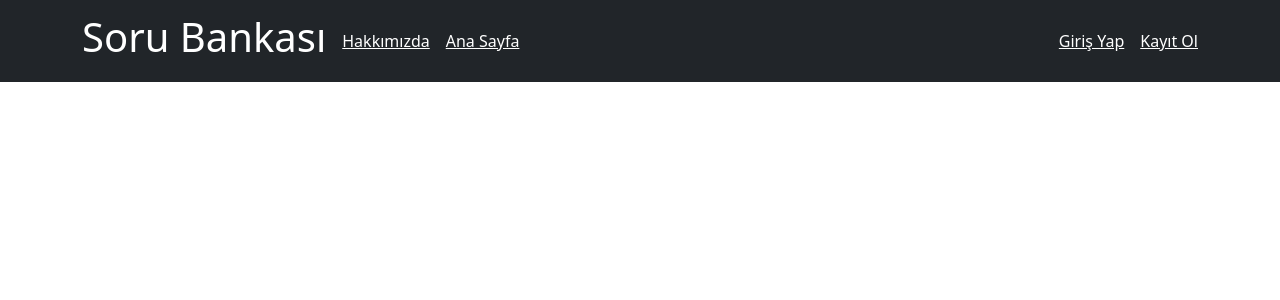
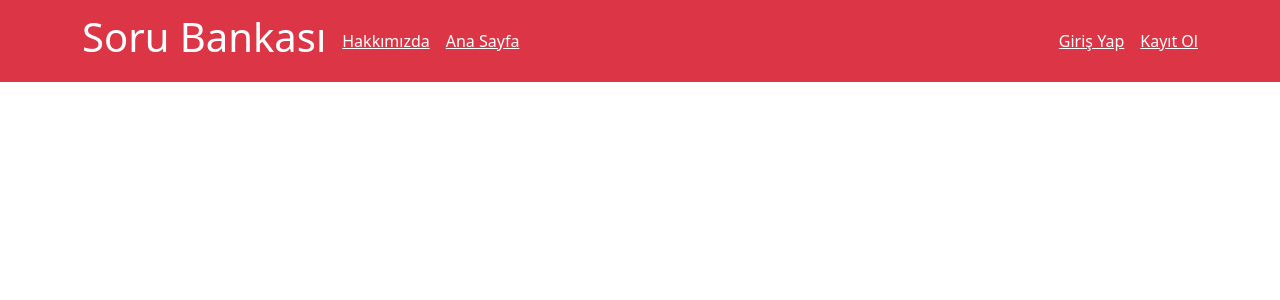
Before and after one commit to aslanvedat/sorubankasi_frontend, a React (Create React App) app: page / in a window 1280 px wide. Shown: the top 300 px of the page. Built offline with nearby package versions, Linux system fonts and the light colour scheme.

Commit message:
Update App.js

```diff
--- a/src/App.js
+++ b/src/App.js
@@ -1,6 +1,5 @@
-import React, {useState,useEffect} from "react";
-import {Link, Route,useNavigate, Routes} from "react-router-dom";
-//import RegisterScreen from "./components/RegisterScreen";
+import React from "react";
+import { Routes, Route, Link } from "react-router-dom";
 import Home from "./components/Home"
 import Login from "./components/Login"
 import 'bootstrap/dist/css/bootstrap.min.css';
@@ -10,74 +9,49 @@ import Container from 'react-bootstrap/Container';
 import Nav from 'react-bootstrap/Nav';
 import AboutUs from "./components/AboutUs";
 import AddStudent from "./components/AddStudent";
-import QuizScreen from "./components/QuizScreen";
-
-
-const App = () => {
+import QuizScreen from "./components/QuizScreen"
 
 const routeLinks = {
   home: '/home',
   aboutus: '/hakkimizda',
   login: '/giris',
   register: '/kayit-ol',
-        quiz:'/quiz'
+  quiz: '/quiz',
 }
 
-    const navigate = useNavigate();
-
-    const [isLogged, setLogged] = useState(false);
+class App extends React.Component {
 
 
-    useState(() => {
-        if (localStorage.getItem('authToken')) {
-            setLogged(true);
-        }
-    }, []);
-
-
-    const logout = () => {
-        localStorage.removeItem('authToken');
-        setLogged(false);
-        navigate('/giris');
-    }
-
+render() {
 
   return (
     <div>
 
-            <Navbar bg="dark" expand="lg">
+      <Navbar bg="danger" expand="lg">
         <Container>
-                    <Navbar.Brand><span style={{color: 'white'}}><h1>Soru Bankası</h1></span></Navbar.Brand>
-                    <Navbar.Toggle aria-controls="basic-navbar-nav"/>
+          <Navbar.Brand><span style={{ color: 'white' }}><h1>Soru Bankası</h1></span></Navbar.Brand>
+          <Navbar.Toggle aria-controls="basic-navbar-nav" />
           <Navbar.Collapse id="basic-navbar-nav">
             <Nav className="w-100">
-                            <div className="me-3"><Link to={routeLinks.aboutus}
-                                                        style={{color: 'white'}}>Hakkımızda</Link></div>
-                            <div className="me-3"><Link to={routeLinks.home} style={{color: 'white'}}>Ana
-                                Sayfa</Link></div>
-                            {!isLogged?<div className="ms-auto"><Link to={routeLinks.login} style={{color: 'white'}}>Giriş
-                                Yap</Link></div>:''}
-                            <div className="ms-3"><Link to={routeLinks.register} style={{color: 'white'}}>Kayıt
-                                Ol</Link></div>
-                            {isLogged?
-                            <div className="ms-3">
-                                <button onClick={logout}>Çıkış</button>
-                            </div>:''}
+              <div className="me-3"><Link to={routeLinks.aboutus} style={{ color: 'white' }}>Hakkımızda</Link></div>
+              <div className="me-3"><Link to={routeLinks.home} style={{ color: 'white' }}>Ana Sayfa</Link></div>
+              <div className="ms-auto"><Link to={routeLinks.login} style={{ color: 'white' }}>Giriş Yap</Link></div>
+              <div className="ms-3"><Link to={routeLinks.register} style={{ color: 'white' }}>Kayıt Ol</Link></div>
 
             </Nav>
           </Navbar.Collapse>
         </Container>
       </Navbar>
       <Routes>
-                <Route path={routeLinks.aboutus} element={<AboutUs/>}/>
-                <Route path={routeLinks.register} element={<AddStudent/>}/>
-                <Route path={routeLinks.home} element={<Home/>}/>
-                <Route path={routeLinks.login} element={<Login/>}/>
-                <Route path={routeLinks.quiz} element={<QuizScreen/>}/>
+        <Route path={routeLinks.aboutus} element={<AboutUs />} />
+        <Route path={routeLinks.register} element={<AddStudent />} />
+        <Route path={routeLinks.home} element={<Home />} />
+        <Route path={routeLinks.login} element={<Login />} />
+        <Route path={routeLinks.quiz} element={<QuizScreen/>} />
+
       </Routes>
     </div>
   );
 }
-
-
+}
 export default App;
```
Lines whose indentation alone changed are shown as unchanged.
